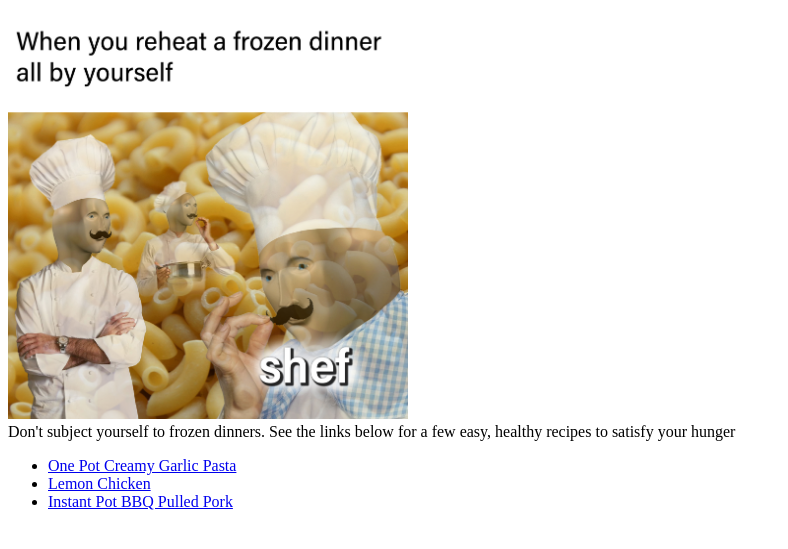
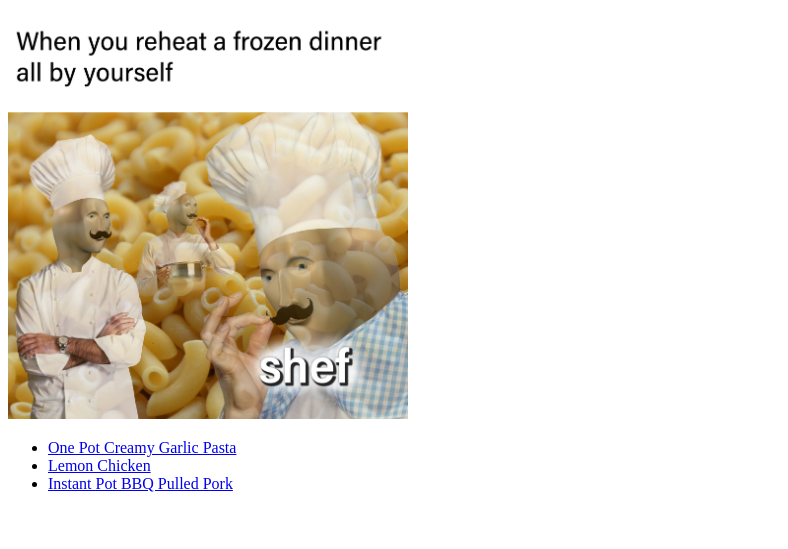
Before and after one commit to tcristick/odin-recipes, a plain HTML site: page index.html in a window 1280 px wide. Shown: the part 61-610 px from the top of the page, without its empty margins (0-788 px from the left). Drawn offline with Linux system fonts and the light colour scheme.

Commit message:
played with css again...

```diff
--- a/index.html
+++ b/index.html
@@ -4,7 +4,7 @@
     <meta charset="UTF-8">
     <meta http-equiv="X-UA-Compatible" content="IE=edge">
     <meta name="viewport" content="width=device-width, initial-scale=1.0">
-    <link rel="stylesheet" type="text/css" href="css/style.css" media=”screen” />
+    <link rel="stylesheet" type="text/css" href="style.css">
     <title>Main Recipe Page</title>
 </head>
 <body>
```
Also changed, not shown: style.css (renamed from css/style.css).
